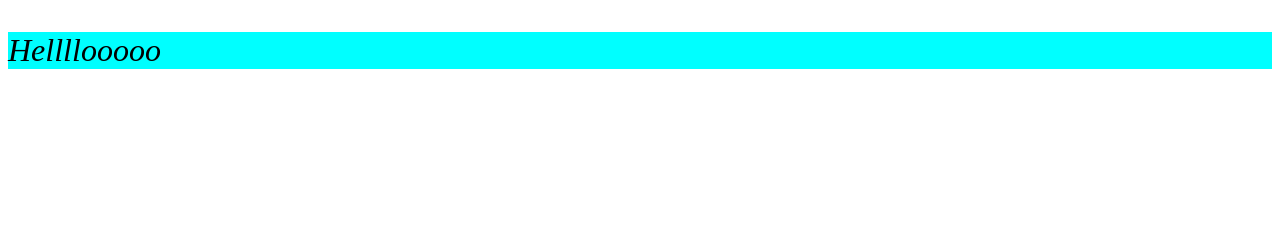
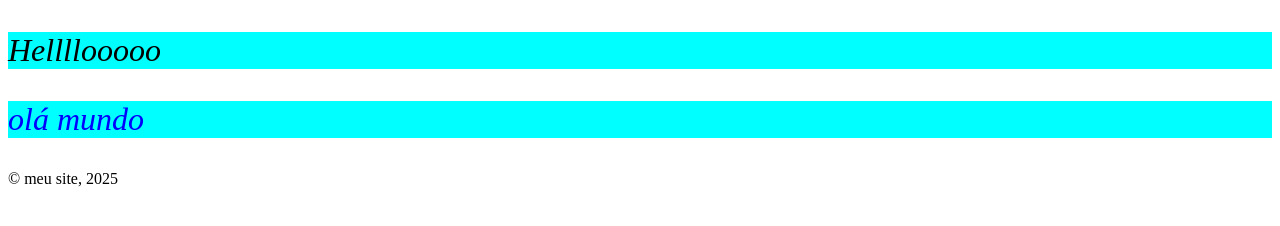
Before and after one commit to Ana-hub2000/01-oficina-puc-minas, a plain HTML site: page index.html in a window 1280 px wide. Drawn offline with Linux system fonts and the light colour scheme.

Commit message:
treceira

```diff
--- a/index.html
+++ b/index.html
@@ -9,5 +9,9 @@
 <body>
 
    <p> Hellllooooo <p>
+
+    <p style="color:blue">olá mundo</p>
+
+    <footer>&copy; meu site, 2025</footer>
 </body>
 </html>
--- a/teste.css
+++ b/teste.css
@@ -1 +1,2 @@
 p{font-style: oblique; font-size: xx-large; background-color: aqua;}
+body {}
```
